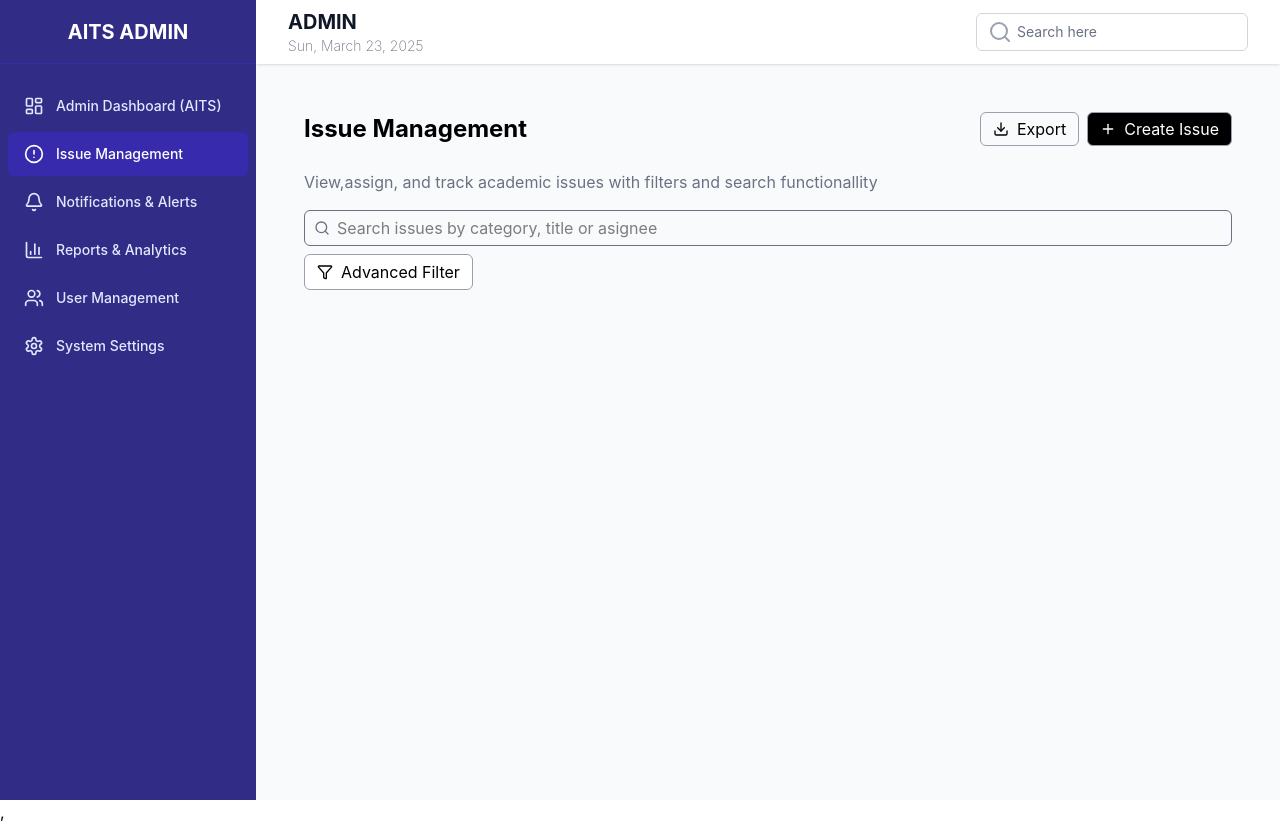
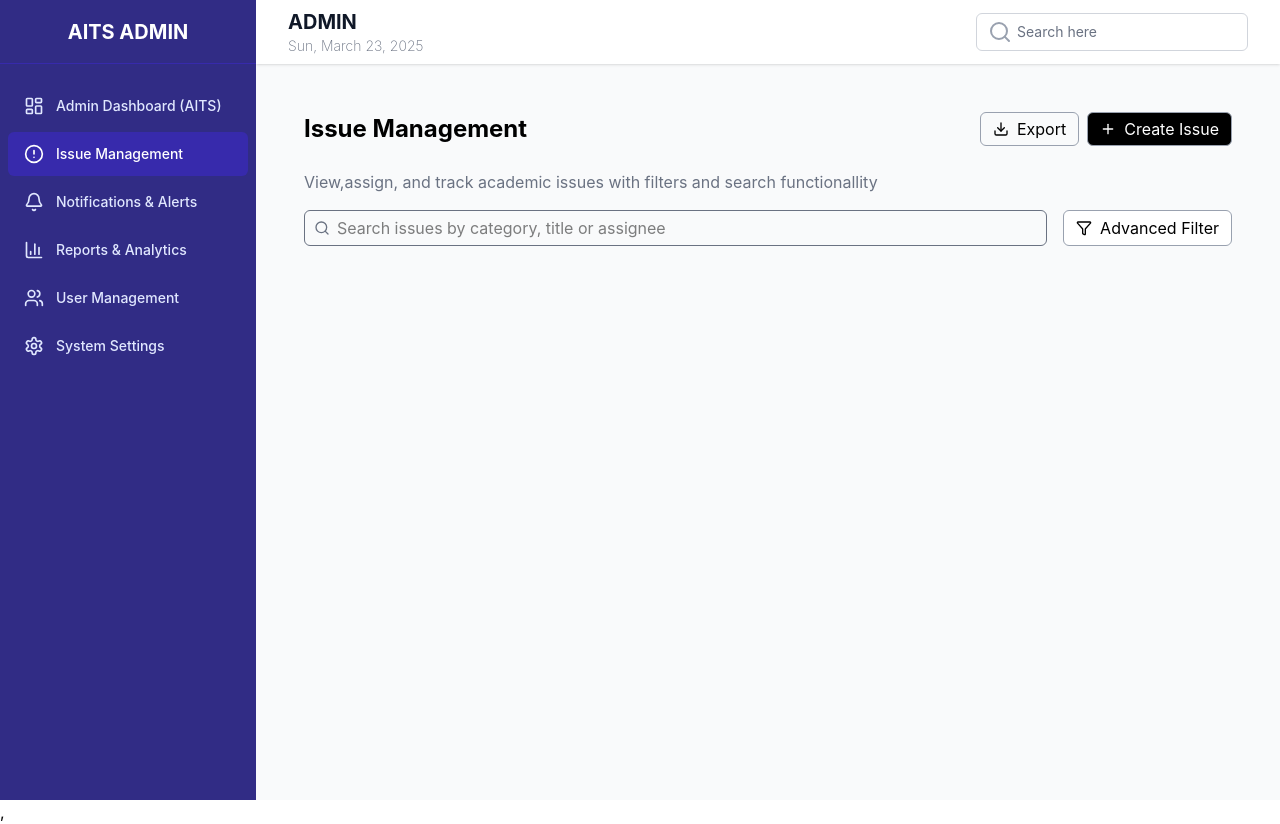
Before and after one commit to Suubi08/academic_issue_tracking_system, a React (Vite) app in the folder client/: page /issues in a window 1280 px wide. Built offline with nearby package versions, Linux system fonts and the light colour scheme.

Commit message:
updating  admin issuemanagement page

```diff
--- a/client/src/pages/Issuemanagement.jsx
+++ b/client/src/pages/Issuemanagement.jsx
@@ -76,18 +76,18 @@ const Issuemanagement = () => {
           View,assign, and track academic issues with filters and search
           functionallity
         </p>
-        <div>
+        <div className="flex flex-row gap-4 mb-4 items-center">
           <div className="relative flex-grow">
             <Search className="text-gray-500 w-4 h-4 absolute left-2.5 top-2.5" />
             <input
               type="search"
-              className="border border-gray-500 pl-8 w-full  rounded-md h-9 "
-              placeholder="Search issues by category, title or asignee"
+              className="border border-gray-500 pl-8 w-full rounded-md h-9"
+              placeholder="Search issues by category, title or assignee"
             />
           </div>
           <button
             type="button"
-            className="border px-3 sm:w-auto border-gray-400 bg-white flex items-center mt-2 rounded-md h-9"
+            className="border px-3 border-gray-400 bg-white flex items-center rounded-md h-9"
           >
             <Filter className="h-4 w-4 mr-2" />
             Advanced Filter
```
